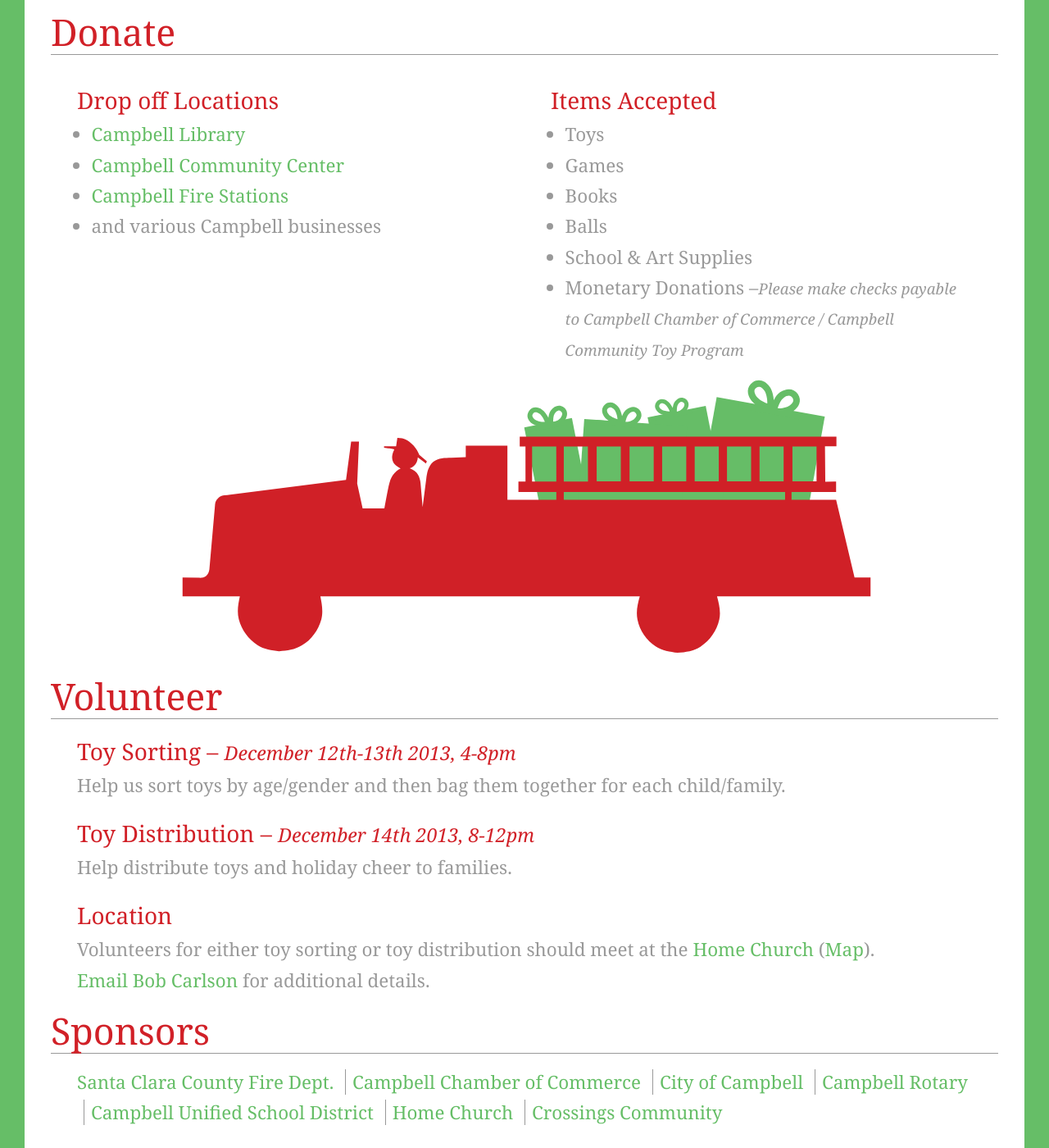
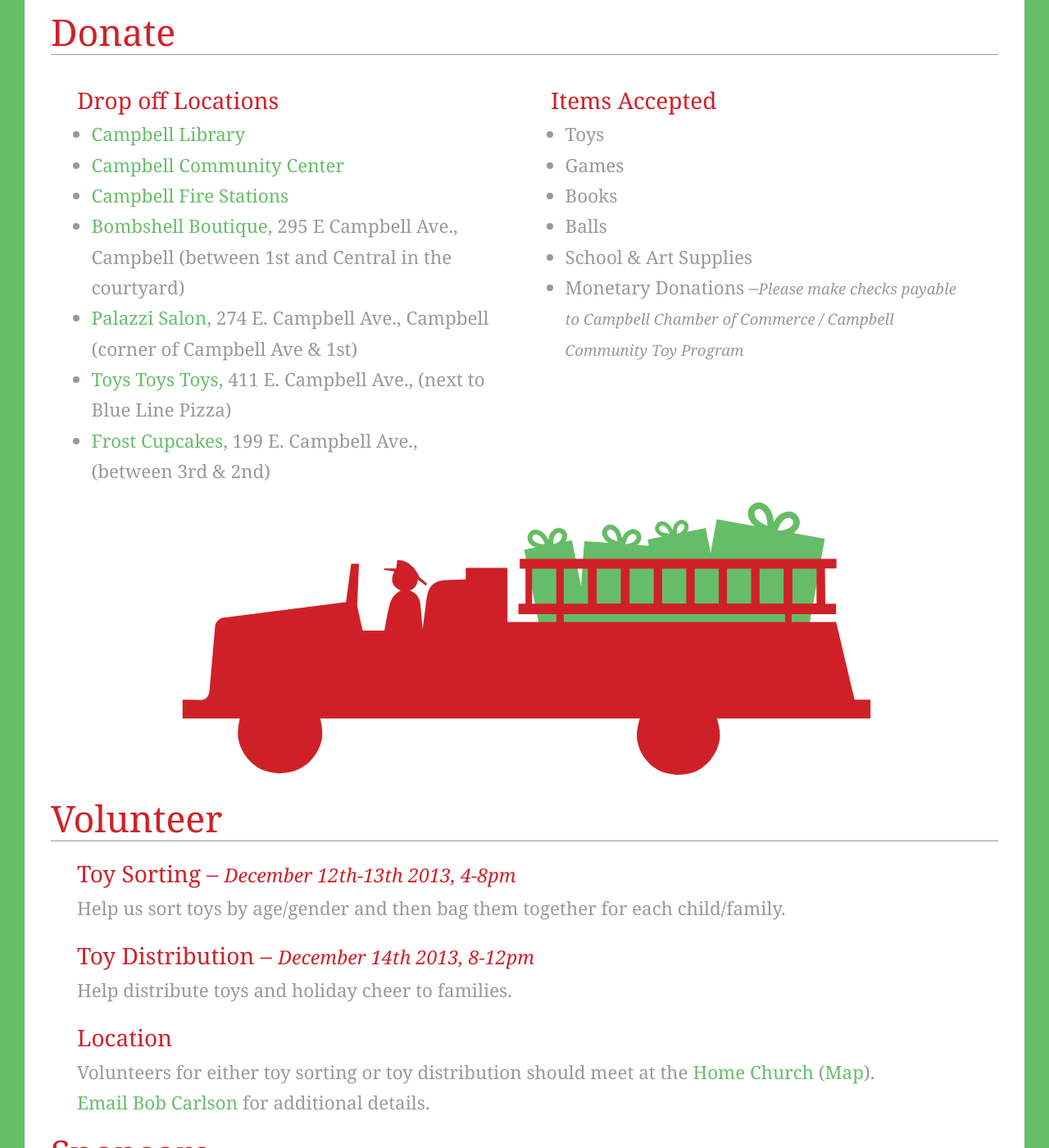
Before and after one commit to campbell-toy-drive/campbell-toy-drive.github.io, a Jekyll site: the page built from index.html, in a window 1280 px wide and 1400 px high, scrolled down 431 px. Shown: the whole window at 82% size. Built offline with Jekyll 4.4.1, drawn with Linux system fonts in a browser that asks for light colours; Markdown is read by kramdown in place of the engine named in the settings.

Commit message:
Added new drop-off locations and Facebook button.

```diff
--- a/index.html
+++ b/index.html
@@ -12,7 +12,10 @@
 				<li><a href="http://www.sccl.org/locations/hours-and-locations/campbell/getting-there/directions" target="_blank" title="Campbell Library">Campbell Library</li>
 				<li><a href="http://www.ci.campbell.ca.us/recreation/general/directions.htm" target="_blank" title="Campbell Community Center">Campbell Community Center</a></li>
 				<li><a href="http://www.sccfd.org/stations.html" target="_blank" title="Campbell Fire Stations">Campbell Fire Stations</a></li>
-				<li>and various Campbell businesses</li>
+				<li><a href="http://www.bombshell-boutique.com/" target="_blank" title="Bombshell Boutique">Bombshell Boutique</a>, 295 E Campbell Ave., Campbell (between 1st and Central in the courtyard)</li>
+				<li><a href="http://www.palazzisalon.com/" target="_blank" title="Palazzi Salon">Palazzi Salon</a>, 274 E. Campbell Ave., Campbell (corner of Campbell Ave &amp; 1st)</li>
+				<li><a href="http://www.toystoystoysstore.com/" target="_blank" title="Toys Toys Toys">Toys Toys Toys</a>, 411 E. Campbell Ave., (next to Blue Line Pizza)</li>
+				<li><a href="http://www.frostcupcakefactory.com/" target="_blank" title="Frost Cupcakes">Frost Cupcakes</a>, 199 E. Campbell Ave., (between 3rd &amp; 2nd)</li>
 			</ul>
 		</div>
 		<div class="column">
@@ -67,5 +70,21 @@
 			<a href="https://www.campbellusd.org/" target="_blank" title="Campbell Unified School District">Campbell Unified School District</a>
 			<a href="http://www.thehomechurch.org/" target="_blank" title="Home Church">Home Church</a>
 			<a href="http://crossingscommunity.com/" target="_blank" title="Crossings Community">Crossings Community</a>
+		</p>
+	</section>
+	<section id="social">
+		<h1>Spread the Word</h1>
+		<p>
+			<div class="fb-like" data-href="https://www.facebook.com/campbelltoyprogram" data-layout="standard" data-action="like" data-show-faces="true" data-share="true">
+			</div>
+		</p>
 	</section>
 </div>
+<div id="fb-root"></div>
+<script>(function(d, s, id) {
+  var js, fjs = d.getElementsByTagName(s)[0];
+  if (d.getElementById(id)) return;
+  js = d.createElement(s); js.id = id;
+  js.src = "//connect.facebook.net/en_US/all.js#xfbml=1";
+  fjs.parentNode.insertBefore(js, fjs);
+}(document, 'script', 'facebook-jssdk'));</script>
```
